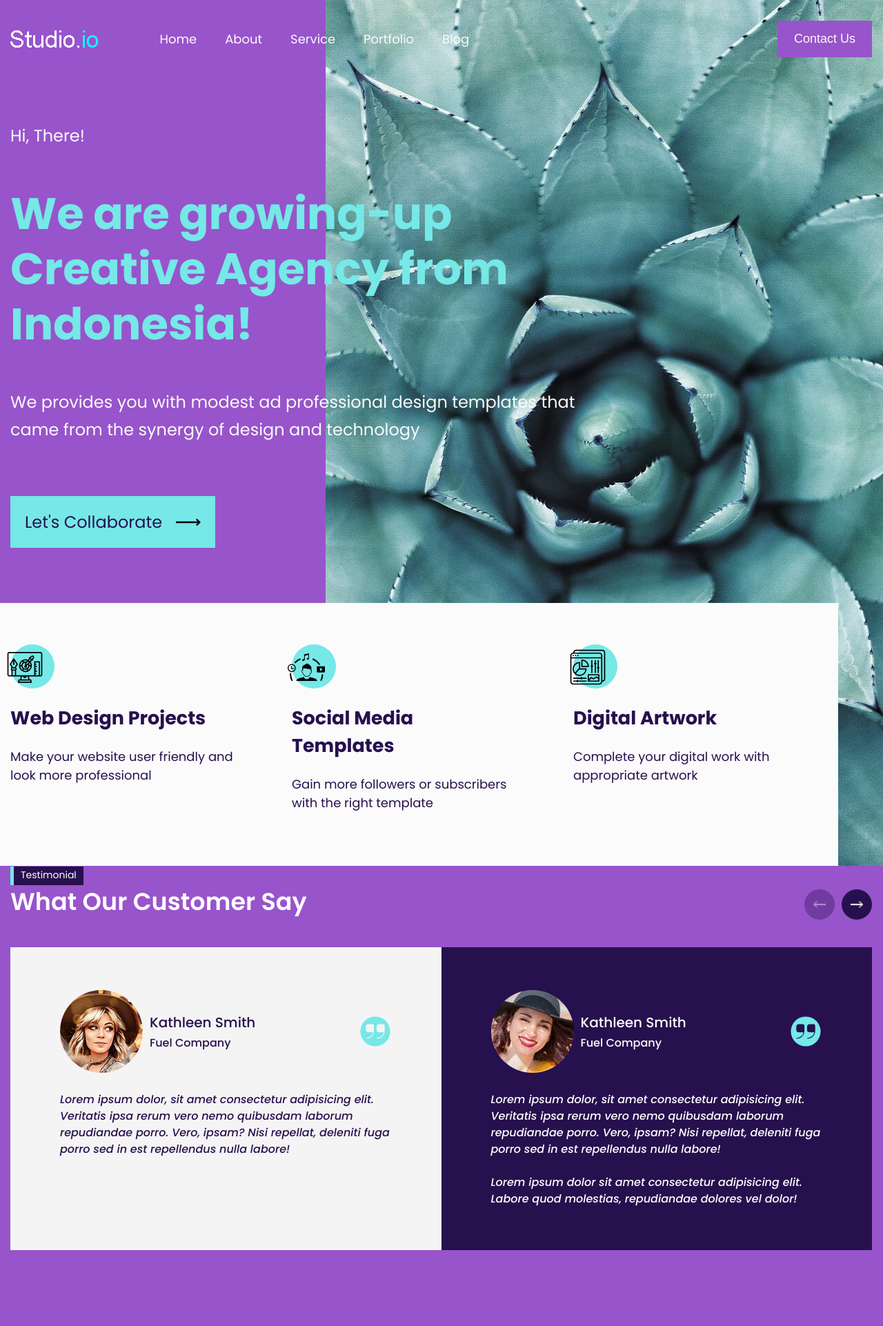
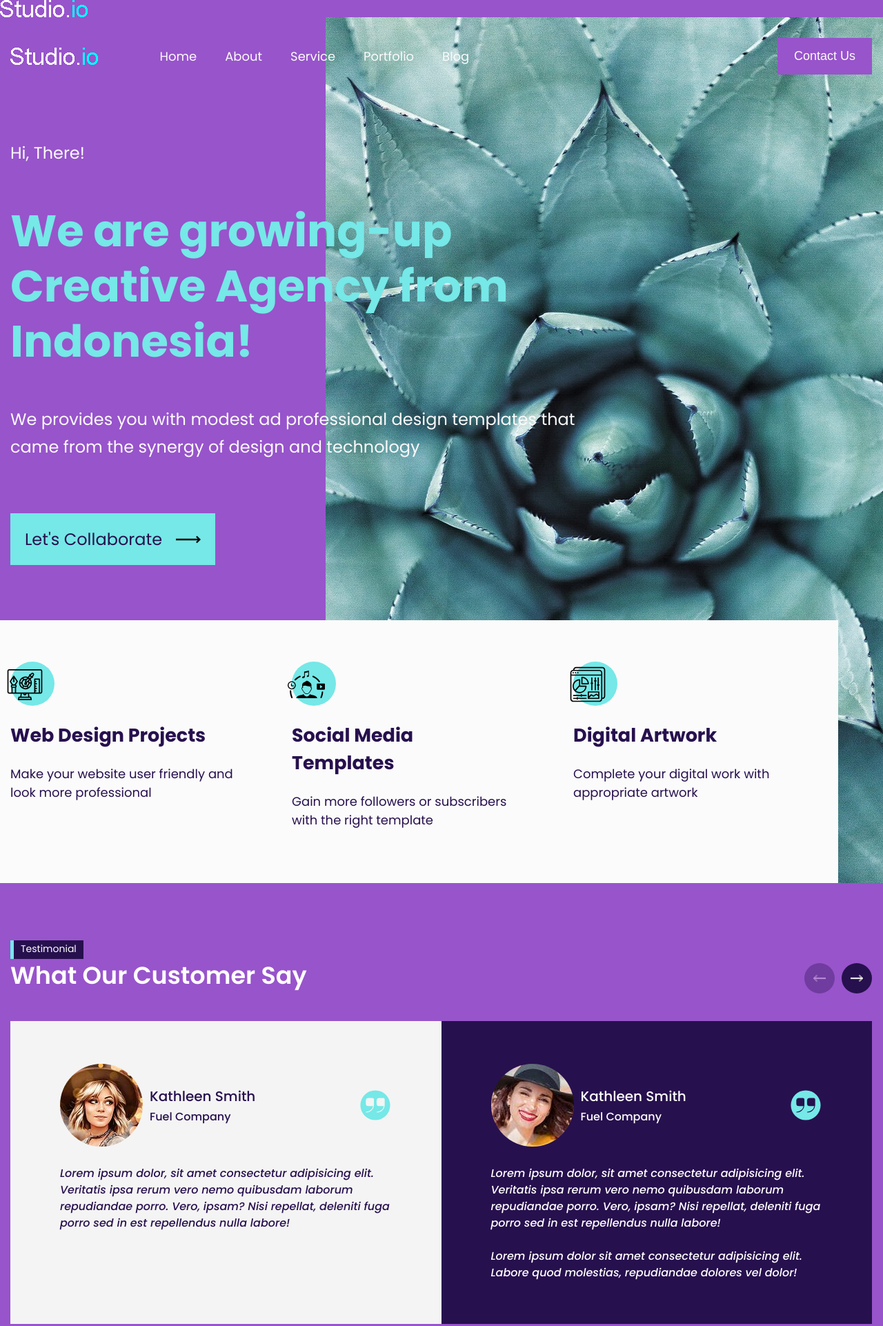
Before and after one commit to shuydo/studio, a plain HTML site: page index.html in a window 1280 px wide. Shown: the whole page at 69% size. Drawn offline with Linux system fonts and the light colour scheme.

Commit message:
add paddig behind sections,attempt repiar logo

```diff
--- a/css/style.scss
+++ b/css/style.scss
@@ -195,7 +195,7 @@ body {
 
 // ---------feedback
 .feedback {
-  // padding-top: 82px;
+  padding-top: 82px;
   padding-bottom: 98px;
 }
 
--- a/index.html
+++ b/index.html
@@ -21,6 +21,7 @@
     <script src="js/index.js" defer></script>
   </head>
   <body>
+    <img src="img/logo.png" alt="Logos">
     <section class="hero">
       <div class="hero__thumbs">
         <div class="thumbs">
```
Also changed, not shown: css/style.css, 1 other file.
